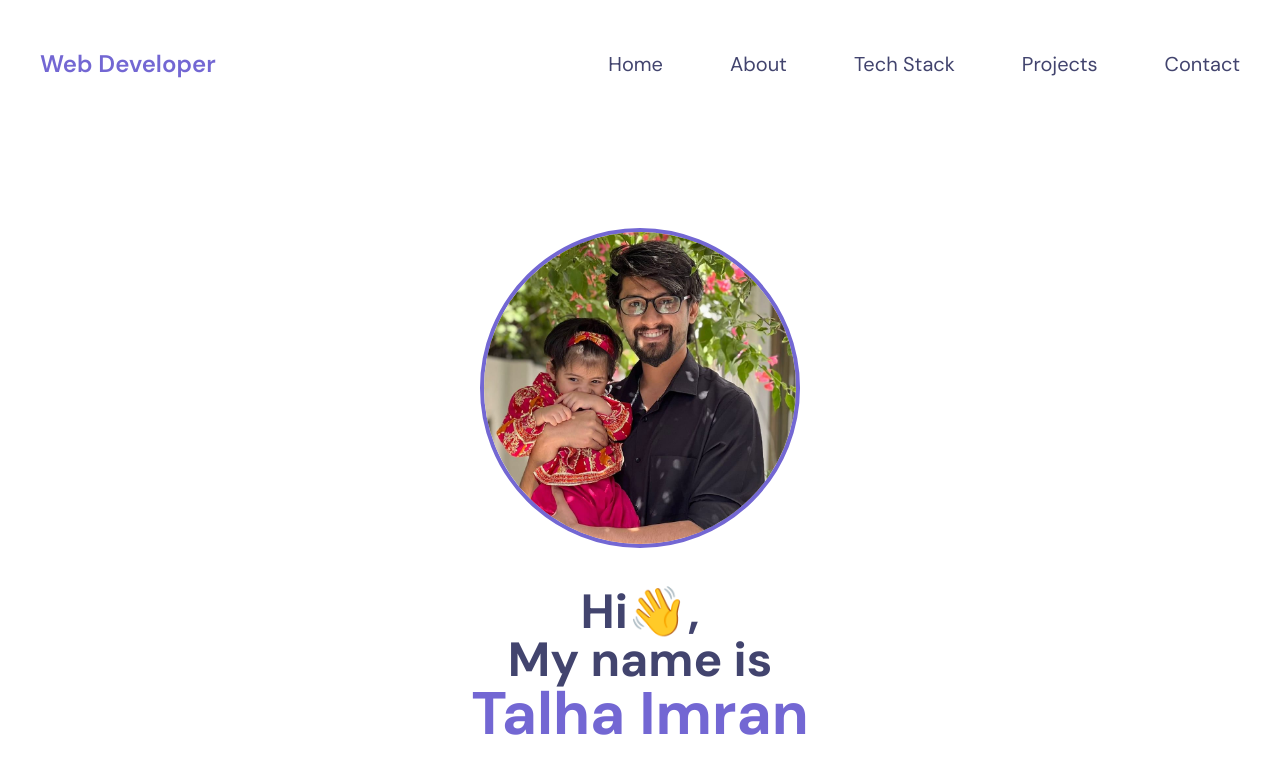
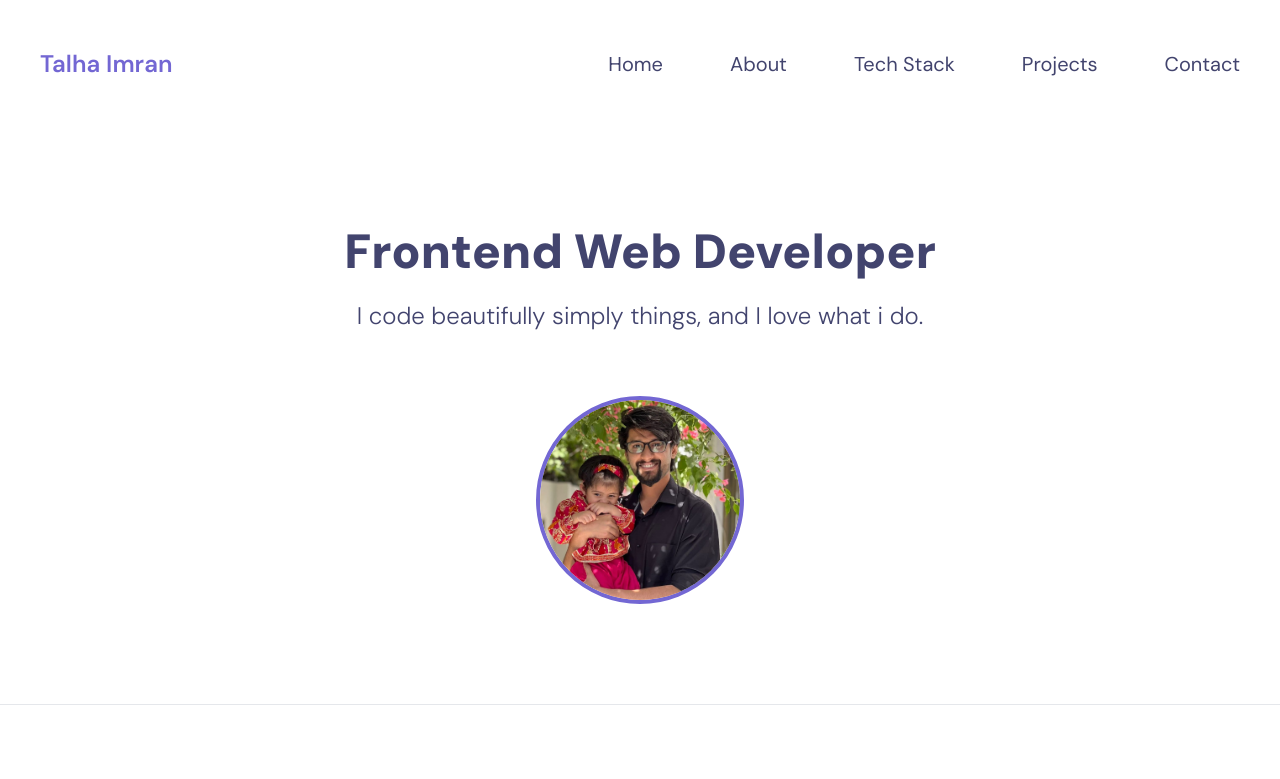
Before and after one commit to talhaimran777/portfolio-website, a Next.js app: page / in a window 1280 px wide. Shown: the top 779 px of the page. Built offline with nearby package versions, Linux system fonts and the light colour scheme.

Commit message:
Updated hero section & logo text.

```diff
--- a/src/components/HeroSection.tsx
+++ b/src/components/HeroSection.tsx
@@ -4,26 +4,22 @@ import ProfilePic from "images/profile-pic.jpg";
 const HeroSection = () => {
   return (
     <div className="my-[50px] lg:my-[100px] flex flex-col justify-center items-center">
+      <div className="flex justify-center items-center mb-16">
+        <div className="font-bold leading-[70px] text-[#42446E] text-center">
+          <h1 className="text-3xl lg:text-5xl lg:mb-6 font-black">
+            Frontend Web Developer
+          </h1>
+          <p className="text-3xl lg:text-2xl font-light">
+            I code beautifully simply things, and I love what i do.
+          </p>
+        </div>
+      </div>
       <Image
-        className="h-52 w-52 lg:h-80 lg:w-80 rounded-full border-4 border-[#7367D3] mb-10"
+        className="h-52 w-52 rounded-full border-4 border-[#7367D3]"
         src={ProfilePic}
         alt="Profile Image"
         placeholder="blur"
       />
-      <div className="flex justify-center items-center ">
-        <div className="font-bold leading-[70px] text-[#42446E] text-center">
-          <h1 className="text-3xl lg:text-5xl lg:mb-8">
-            Hi👋,
-            <br /> My name is
-            <br />
-            <span className="text-[#7367D3] text-4xl lg:text-6xl">
-              Talha Imran
-            </span>
-            <br />
-          </h1>
-          <h1 className="text-3xl lg:text-5xl">I build things for web.</h1>
-        </div>
-      </div>
     </div>
   );
 };
--- a/src/components/ui/Navbar.tsx
+++ b/src/components/ui/Navbar.tsx
@@ -12,7 +12,7 @@ const Navbar = () => {
   return (
     <nav className="py-6 lg:py-12 text-[#42446E]">
       <div className="flex justify-between items-center max-w-[1200px] mx-auto">
-        <div className="font-semibold text-xl lg:text-2xl text-[#7367D3]">Web Developer</div>
+        <div className="font-semibold text-xl lg:text-2xl text-[#7367D3]">Talha Imran</div>
         <div className="hidden lg:block">
           <ul className="space-x-[67px]">
             <li className="inline-block">
```
